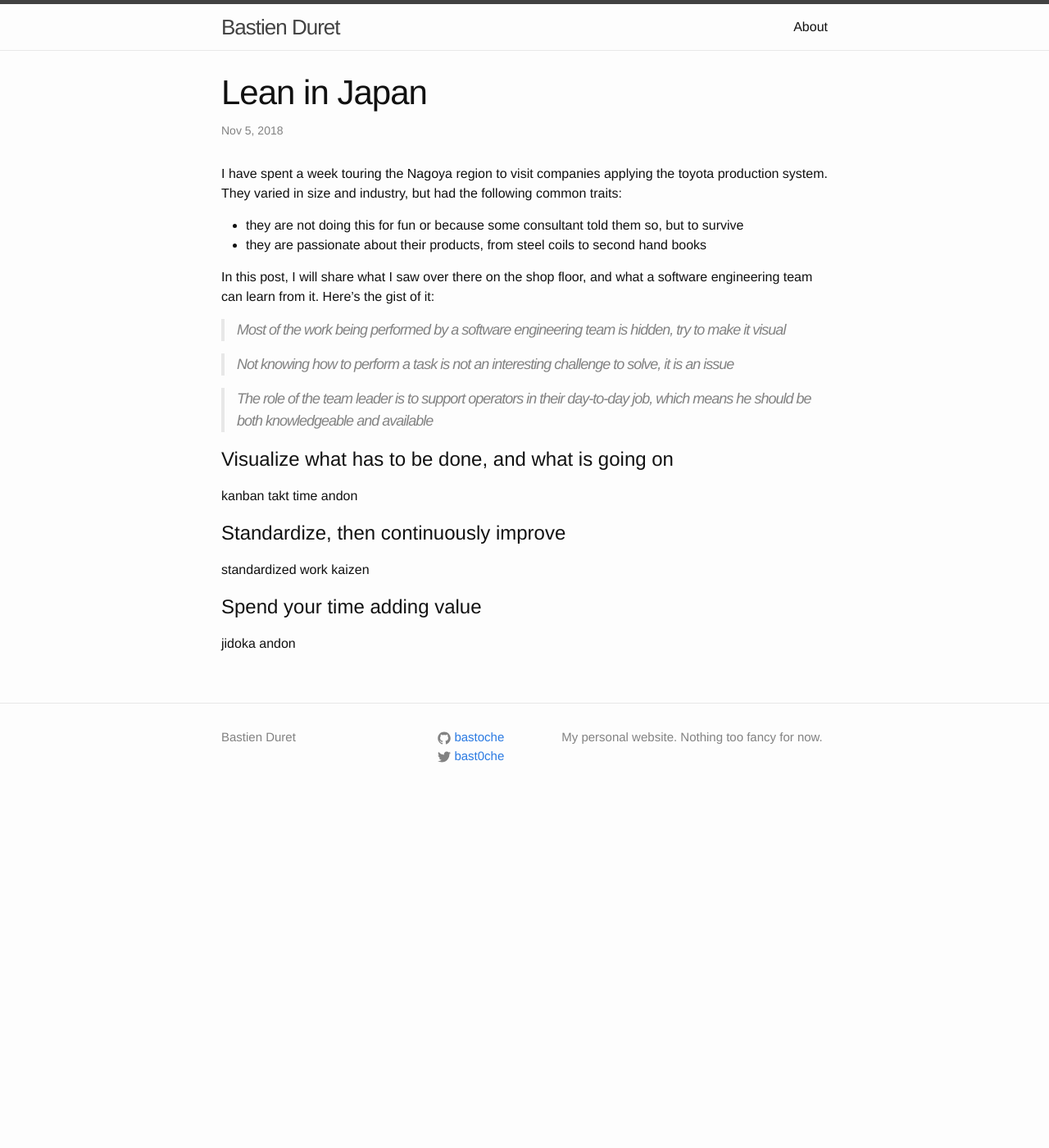
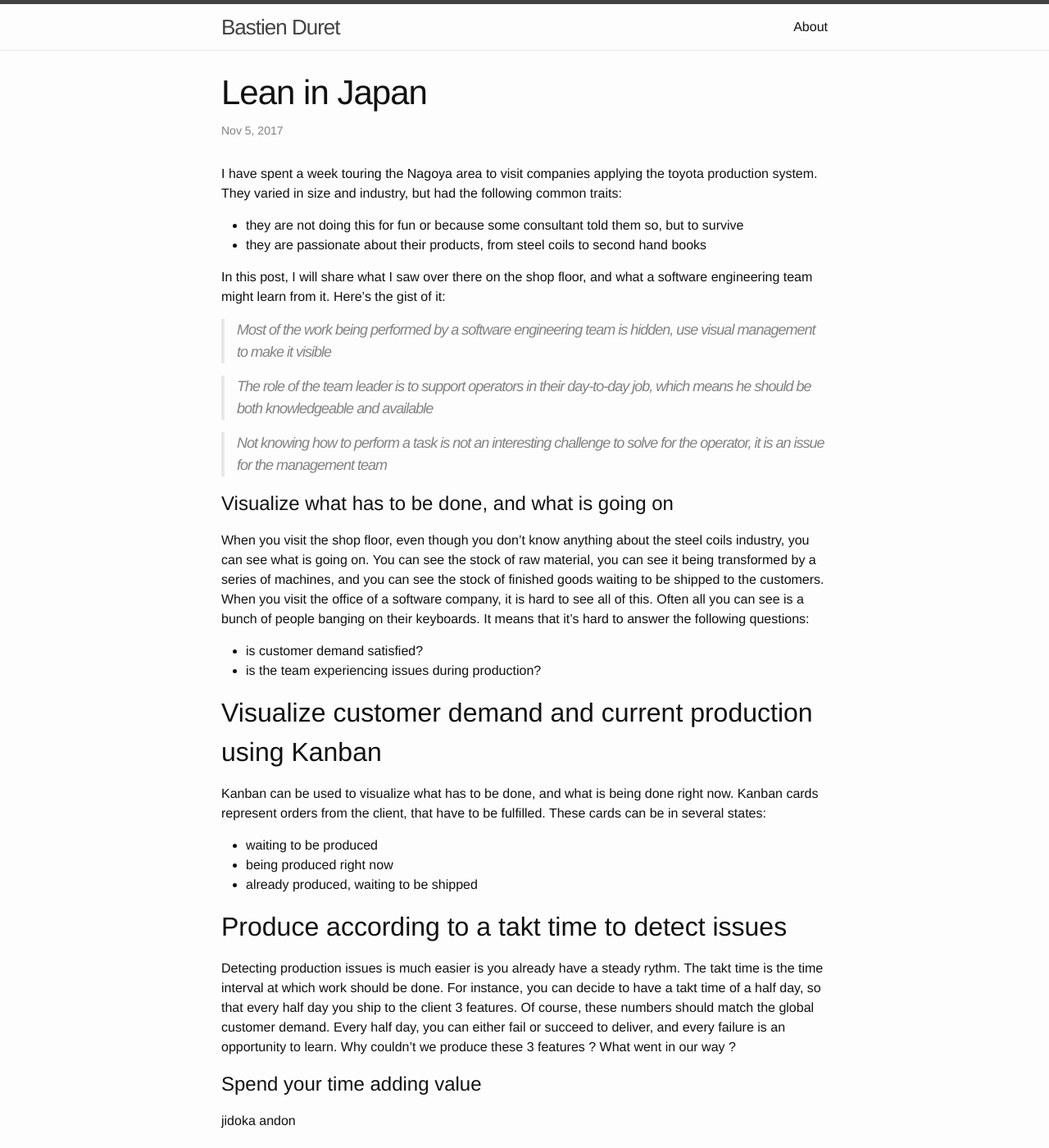
Before and after one commit to bastoche/bastoche.github.io, a Jekyll site: the page built from _posts/2017-11-05-lean-in-japan.md, in a window 1280 px wide and 1400 px high. Shown: the whole window at 82% size. Built offline with Jekyll 4.4.1, drawn with Linux system fonts in a browser that asks for light colours; comment, search, counter and statistics services are not loaded.

Commit message:
Add elements on visual management

```diff
--- a/_posts/2017-11-05-lean-in-japan.md
+++ b/_posts/2017-11-05-lean-in-japan.md
@@ -1,34 +1,47 @@
 ---
 layout: post
 title:  "Lean in Japan"
-date:   2018-11-05 14:32:33
+date:   2017-11-05 14:32:33
 categories: lean
 comments: true
 ---
 
-I have spent a week touring the Nagoya region to visit companies applying the toyota production system. They varied in size and industry, but had the following common traits:
+I have spent a week touring the Nagoya area to visit companies applying the toyota production system. They varied in size and industry, but had the following common traits:
 - they are not doing this for fun or because some consultant told them so, but to survive
 - they are passionate about their products, from steel coils to second hand books
 
-In this post, I will share what I saw over there on the shop floor, and what a software engineering team can learn from it. Here's the gist of it:
-> Most of the work being performed by a software engineering team is hidden, try to make it visual
-
-> Not knowing how to perform a task is not an interesting challenge to solve, it is an issue
+In this post, I will share what I saw over there on the shop floor, and what a software engineering team might learn from it. Here's the gist of it:
+> Most of the work being performed by a software engineering team is hidden, use visual management to make it visible
 
 > The role of the team leader is to support operators in their day-to-day job, which means he should be both knowledgeable and available
 
+> Not knowing how to perform a task is not an interesting challenge to solve for the operator, it is an issue for the management team
+
 # Visualize what has to be done, and what is going on
 
-kanban
-takt time
+When you visit the shop floor, even though you don't know anything about the steel coils industry, you can see what is going on. You can see the stock of raw material, you can see it being transformed by a series of machines, and you can see the stock of finished goods waiting to be shipped to the customers.
+When you visit the office of a software company, it is hard to see all of this. Often all you can see is a bunch of people banging on their keyboards. It means that it's hard to answer the following questions:
+- is customer demand satisfied?
+- is the team experiencing issues during production?
+
+## Visualize customer demand and current production using Kanban
+
+Kanban can be used to visualize what has to be done, and what is being done right now. Kanban cards represent orders from the client, that have to be fulfilled. These cards can be in several states:
+- waiting to be produced
+- being produced right now
+- already produced, waiting to be shipped
+
+## Produce according to a takt time to detect issues
+
+Detecting production issues is much easier is you already have a steady rythm. The takt time is the time interval at which work should be done. For instance, you can decide to have a takt time of a half day, so that every half day you ship to the client 3 features. Of course, these numbers should match the global customer demand.
+Every half day, you can either fail or succeed to deliver, and every failure is an opportunity to learn. Why couldn't we produce these 3 features ? What went in our way ?
+
+# Spend your time adding value
+
+jidoka
 andon
 
 # Standardize, then continuously improve
 
 standardized work
 kaizen
-
-# Spend your time adding value
-
-jidoka
-andon
```
